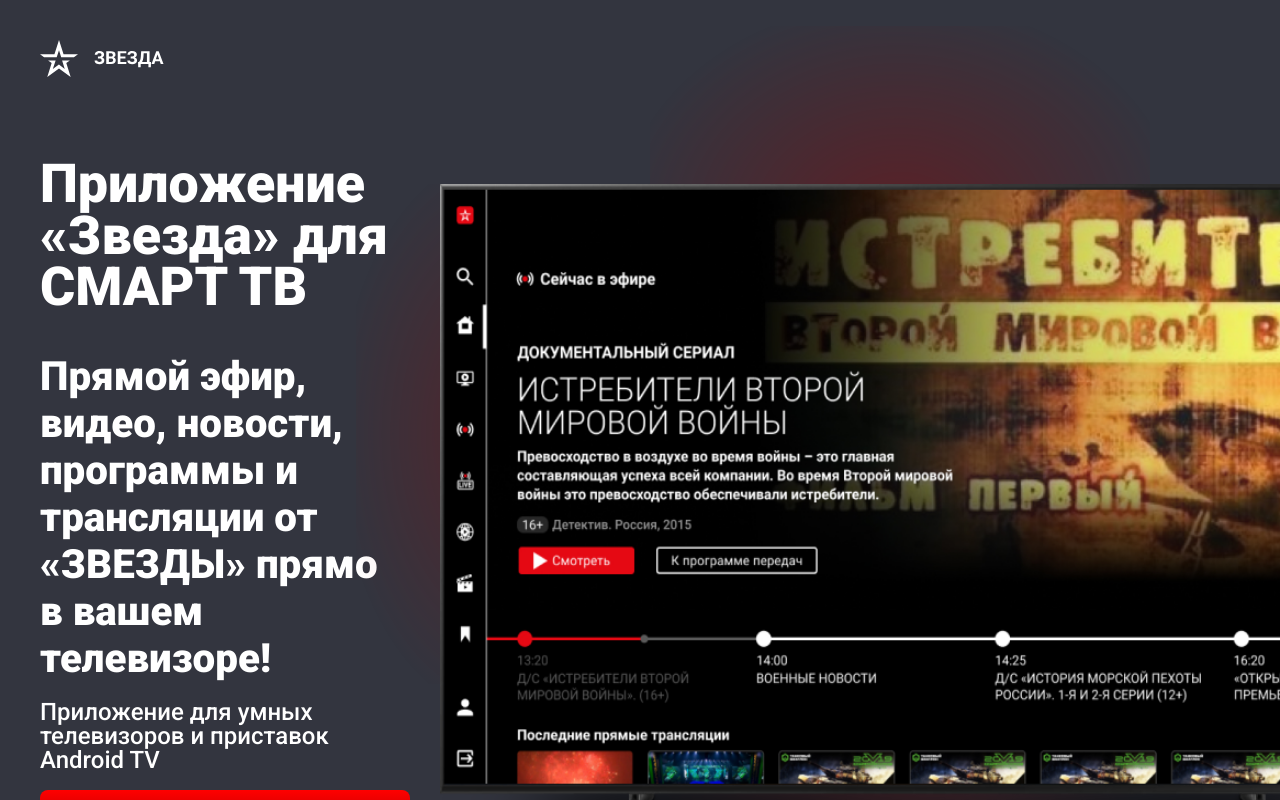
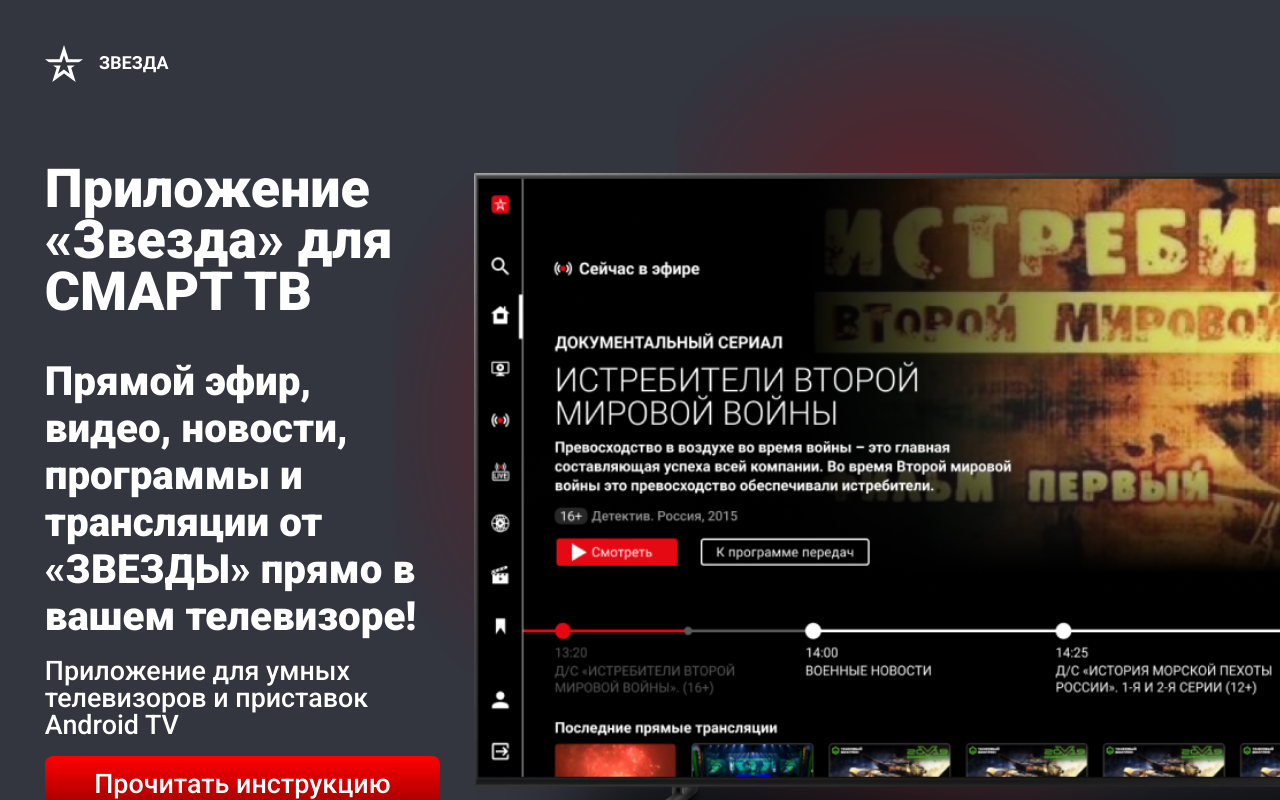
Before and after one commit to ms0ur/zvezdasmarttv-vite, a React (Vite) app: page / in a window 1280 px wide. Built offline with nearby package versions, Linux system fonts and the light colour scheme.

Commit message:
Обновление секции(перевел размеры в rem)

```diff
--- a/src/components/first-section/FirstSection.module.scss
+++ b/src/components/first-section/FirstSection.module.scss
@@ -4,7 +4,7 @@
     flex-direction: row;
     justify-content: space-around;
     align-items: center;
-    gap: 30px;
+    gap: 1.5rem;
     overflow: visible;
 }
 .sectionMain{
@@ -13,7 +13,7 @@
     width: 100vw !important;
     height: 100vh !important;
     background-color: #33353F;
-    padding: 40px;
+    padding: 2rem;
     padding-right: 0;
     gap: 80px;
     overflow-x: hidden;
@@ -52,7 +52,7 @@
 
 .description{
     @extend .roboto-500;
-    font-size: 24px;
+    font-size: 1.2rem;
     color: white;
 }
 
@@ -62,14 +62,14 @@
 
 .tvImage {
     position: relative;
-    width: 840px;
-    height: 634px;
+    width: 36rem;
+    height: 28rem;
 
     &Img {
         position: relative;
         z-index: 2;
-        width: 919px;
-        height: 734px;
+        width: 43rem;
+        height: 33rem;
     }
 }
 
```
